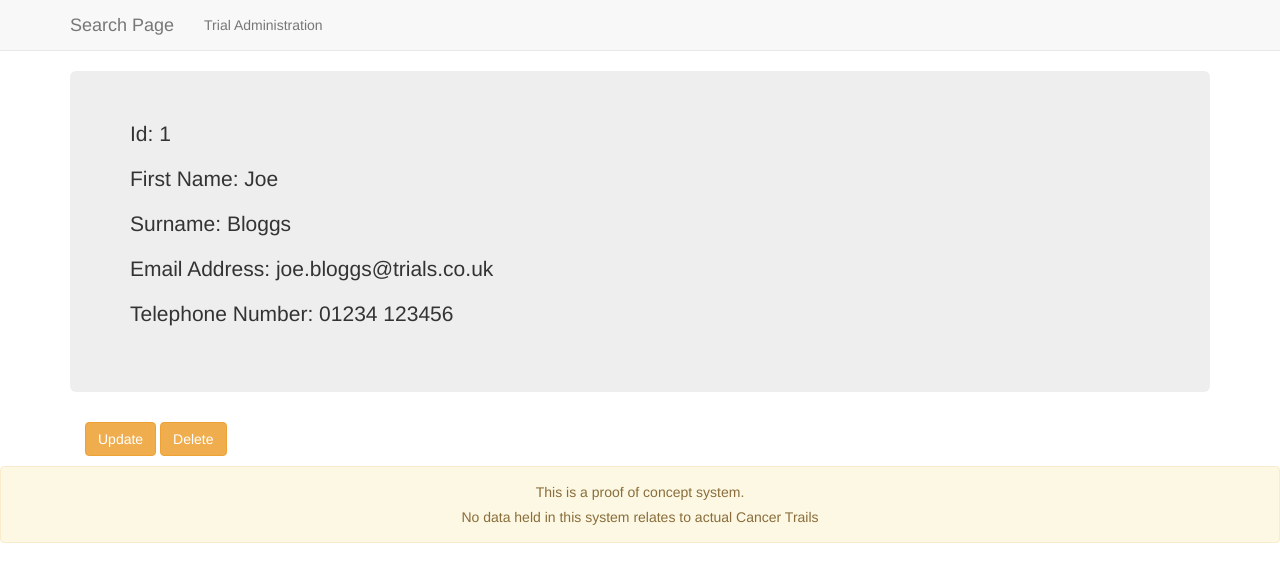
After one commit to westy0044/cancer_trials, a Django app: page /trials/triallead/1 in a window 1280 px wide. The commit adds this page. Shown: the top 582 px of the page. Run offline with Django 3.2, Linux system fonts and the light colour scheme; data comes from the database, SQL or seed files in the repository; some libraries are stand-ins or nearby versions.

Commit message:
trial lead CBV added and tested

```diff
--- a/templates/trials/base.html
+++ b/templates/trials/base.html
@@ -16,11 +16,11 @@
 
           {% if user.is_authenticated %}
           <li><a class="navbar-link" href="{% url 'trials:addtrial' %}">New Trial</a></li>
-          <li><a class="navbar-link" href="{% url 'trials:register' %}">Trial</a></li>
+          <li><a class="navbar-link" href="{% url 'trials:trial_lead' %}">Trial Leads</a></li>
           <li><a class="navbar-link" href="{% url 'trials:cancerTypes' %}">Cancer Types</a></li>
           <li><a class="navbar-link" href="{% url 'trials:logout' %}">Logout</a></li>
           {% else %}
-          <li><a class="navbar-link" href="{% url 'trials:user_login' %}">Trial Admins</a></li>
+          <li><a class="navbar-link" href="{% url 'trials:user_login' %}">Trial Administration</a></li>
           {% endif %}
         </ul>
       </div>
--- /dev/null
+++ b/templates/trials/trial_lead_detail.html
@@ -0,0 +1,15 @@
+<!DOCTYPE html>
+{% extends "trials/base.html" %}
+    {% block body_block %}
+    <div class="jumbotron">
+        <p>Id: {{trial_lead_details.id}}</p>
+        <p>First Name: {{trial_lead_details.first_name}}</p>
+        <p>Surname: {{trial_lead_details.last_name}}</p>
+        <p>Email Address: {{trial_lead_details.email}}</p>
+        <p>Telephone Number: {{trial_lead_details.contact}}</p>
+      </div>
+      <div class="container">
+        <p><a class='btn btn-warning' href="{% url 'trials:trial_leadUpdate' pk=trial_lead_details.id %}">Update</a>  <a class='btn btn-warning' href="{% url 'trials:trial_leadDelete' pk=trial_lead_details.id %}">Delete</a></p>
+      </div>
+
+    {% endblock %}
--- a/trials/models.py
+++ b/trials/models.py
@@ -42,6 +42,9 @@ class trial_lead(models.Model):
     def __str__(self):
         return (f"{self.last_name}")
 
+    def get_absolute_url(self):
+        return reverse('trials:trial_lead')
+
 class trial(models.Model):
     name = models.TextField()
     description = models.TextField()
--- a/trials/urls.py
+++ b/trials/urls.py
@@ -18,4 +18,9 @@ urlpatterns = [
     path('cancerTypes/update/<int:pk>', views.cancerTypesUpdateView.as_view(), name="cancerTypesUpdate"),
     path('cancerTypes/delete/<int:pk>', views.cancerTypesDeleteView.as_view(), name="cancerTypesDelete"),
     path('newTypes/', views.cancerTypesCreateView.as_view(), name='newType'),
+    path('triallead/', views.trial_leadListView.as_view(), name='trial_lead'),
+    path('triallead/<int:pk>', views.trial_leadDetailView.as_view(), name="trial_leadDetails"),
+    path('triallead/update/<int:pk>', views.trial_leadUpdateView.as_view(), name="trial_leadUpdate"),
+    path('triallead/delete/<int:pk>', views.trial_leadDeleteView.as_view(), name="trial_leadDelete"),
+    path('newlead/', views.trial_leadCreateView.as_view(), name='newlead'),
 ]
--- a/trials/views.py
+++ b/trials/views.py
@@ -263,3 +263,25 @@ class cancerTypesDeleteView(DeleteView):
     context_object_name = 'cancertype'
     model = models.cancerTypes
     success_url = reverse_lazy("trials:cancerTypes")
+
+class trial_leadListView(ListView):
+    context_object_name = 'trial_lead_list'
+    model = models.trial_lead
+
+class trial_leadDetailView(DetailView):
+    context_object_name = 'trial_lead_details'
+    model = models.trial_lead
+    template_name = 'trials/trial_lead_detail.html'
+
+class trial_leadCreateView(CreateView):
+    fields = ("first_name","last_name","email","contact")
+    model = models.trial_lead
+
+class trial_leadUpdateView(UpdateView):
+    fields = ("first_name","last_name","email","contact")
+    model = models.trial_lead
+
+class trial_leadDeleteView(DeleteView):
+    context_object_name = 'trial_lead'
+    model = models.trial_lead
+    success_url = reverse_lazy("trials:trial_lead")
```
Also changed, not shown: templates/trials/trial_lead_confirm_delete.html (added, +12 -0 lines), templates/trials/trial_lead_form.html (added, +12 -0 lines), templates/trials/trial_lead_list.html (added, +12 -0 lines).
